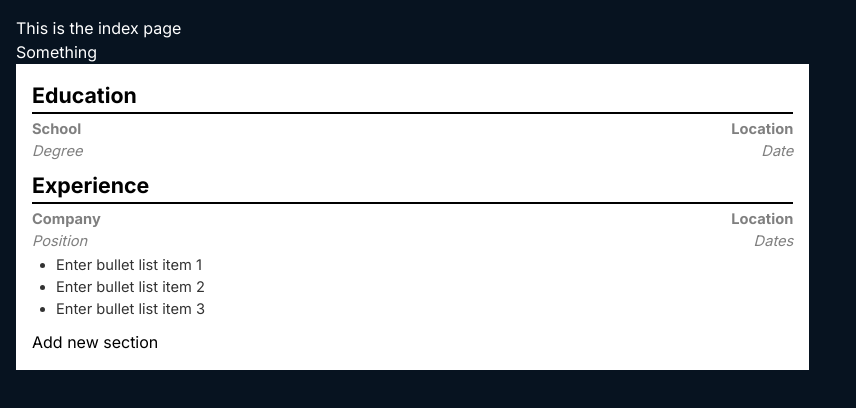
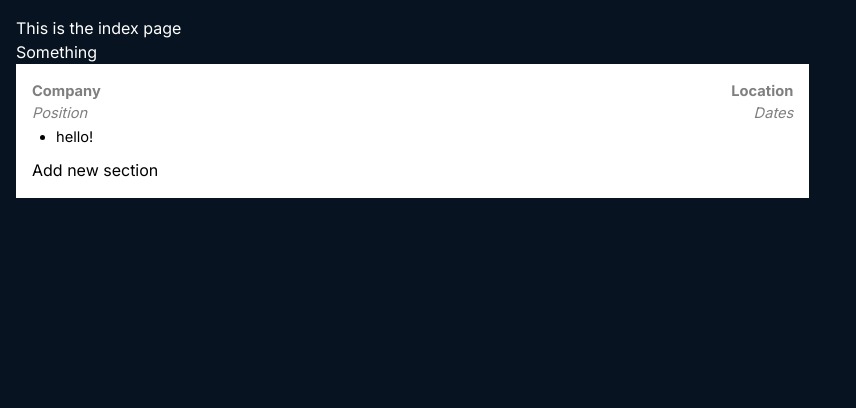
Before and after one commit to Jxl-s/resume-builder, a Next.js app: page /en in a window 1280 px wide. Shown: the top 408 px of the page, without its empty margins (0-856 px from the left). Built offline with nearby package versions, Linux system fonts and the light colour scheme.

Commit message:
editable list wokring maybe

```diff
--- a/src/app/[locale]/Editor.tsx
+++ b/src/app/[locale]/Editor.tsx
@@ -2,9 +2,13 @@
 
 import { FC, useEffect, useState } from "react";
 import useResumeEditorStore from "@/stores/useResumeEditorStore";
-import { EducationItemWithId } from "../../components/items/Education";
+import EducationItem, {
+    EducationItemWithId,
+} from "../../components/items/Education";
 import EditableHeading from "../../components/EditableHeading";
-import { ExperienceItemWithId } from "@/components/items/Experience";
+import ExperienceItem, {
+    ExperienceItemWithId,
+} from "@/components/items/Experience";
 import { v4 as uuidv4 } from "uuid";
 
 const Editor: FC = () => {
@@ -50,6 +54,9 @@ const Editor: FC = () => {
             },
         ]);
     }, [setSections]);
+
+    const [desc, setDesc] = useState<string[]>(["hello!"]);
+    console.log("new desc", desc);
     return (
         <div
             className="bg-white text-black p-4"
@@ -57,7 +64,19 @@ const Editor: FC = () => {
                 width: "595pt",
             }}
         >
-            {sections.map((s) => {
+            <ExperienceItem
+                company="<b></b>"
+                location="<b></b>"
+                position="<b></b>"
+                dates="<b></b>"
+                description={desc}
+                setCompany={() => {}}
+                setLocation={() => {}}
+                setPosition={() => {}}
+                setDates={() => {}}
+                setDescription={setDesc}
+            />
+            {/* {sections.map((s) => {
                 return (
                     <section key={s.id}>
                         <EditableHeading
@@ -87,7 +106,7 @@ const Editor: FC = () => {
                         })}
                     </section>
                 );
-            })}
+            })} */}
             <button onClick={() => addSection("<b></b>")}>
                 Add new section
             </button>
--- /dev/null
+++ b/src/components/EditableList.css
@@ -0,0 +1,9 @@
+.ce-list-unfocused {
+    cursor: pointer;
+}
+
+.ce-list-focused {
+    cursor: auto;
+    background-color: rgb(77 173 178 / 0.2);
+    border: 1px solid rgb(77 173 178);
+}
--- a/src/components/EditableList.tsx
+++ b/src/components/EditableList.tsx
@@ -1,8 +1,7 @@
 "use client";
-import DOMPurify from "isomorphic-dompurify";
 import useDocSettingsStore from "@/stores/useDocSettingsStore";
 import React, { FC, useEffect, useRef, useState } from "react";
-import { sanitizeHtml } from "@/utils/sanitizeHtml";
+import "./EditableList.css";
 
 interface Props {
     items: string[];
@@ -11,82 +10,91 @@ interface Props {
 
 const EditableList: FC<Props> = ({ items, setItems }) => {
     const ulRef = useRef<HTMLUListElement>(null);
-    const [isFocused, setIsFocused] = useState(false);
+    const divRef = useRef<HTMLDivElement>(null);
 
     const contentSize = useDocSettingsStore((state) => state.contentSize);
 
     const handleKeyDown = (e: React.KeyboardEvent) => {
-        if (e.key === "Backspace" && e.currentTarget.textContent === "") {
+        if (
+            (e.key === "Backspace" || e.key === "Delete") &&
+            e.currentTarget.textContent === ""
+        ) {
             e.preventDefault();
         }
     };
 
-    const handleClick = () => {
-        // create a new item if the list is empty
+    const handleFocus = (e: React.FocusEvent<HTMLUListElement>) => {
+        if (divRef.current) {
+            divRef.current.classList.remove("ce-list-unfocused");
+            divRef.current.classList.add("ce-list-focused");
+        }
+
         if (items.length === 0) {
-            setItems([""]);
+            e.currentTarget.innerHTML = "<li></li>";
+            const li = e.currentTarget.querySelector("li");
+            if (!li) return;
+
+            const range = document.createRange();
+            range.setStart(li, 0);
+            range.setEnd(li, 0);
+
+            // Get the Selection object
+            const selection = window.getSelection();
+            if (!selection) return;
+
+            selection.removeAllRanges();
+            selection.addRange(range);
         }
     };
 
-    const handleFocus = () => {
-        setIsFocused(true);
+    const handleBlur = (e: React.FocusEvent<HTMLUListElement>) => {
+        if (divRef.current) {
+            divRef.current.classList.add("ce-list-unfocused");
+            divRef.current.classList.remove("ce-list-focused");
+        }
 
-        // if we got here from tabbing, this is required
-        handleClick();
-    };
-
-    const handleBlur = (e: React.FocusEvent<HTMLUListElement>) => {
-        setIsFocused(false);
-
-        // if the list is empty, set items to an empty array
         if (e.currentTarget.textContent === "") {
             setItems([]);
         } else {
-            const newItems: string[] = [];
+            // parse the list and send
+            const newItems = [];
 
-            for (const child of Array.from(e.currentTarget.children)) {
-                // don't push empty items
-                if (child.textContent !== "") {
-                    newItems.push(child.innerHTML);
-                }
+            for (const item of Array.from(e.currentTarget.children)) {
+                newItems.push(item.innerHTML);
             }
 
             setItems(newItems);
         }
     };
 
-    useEffect(() => {
-        if (!ulRef.current) return;
-        let listItems = items.map((item) => {
-            return `<li>${sanitizeHtml(item)}</li>`;
-        });
-
-        if (listItems.length === 0) {
-            listItems = Array.from({ length: 3 }).map(
-                (_, i) =>
-                    `<li class="opacity-80">Enter bullet list item ${i + 1}</li>`
-            );
-        }
-
-        ulRef.current.innerHTML = listItems.join("");
-    }, [items]);
+    let innerHtml = items.map((item) => `<li>${item}</li>`).join("");
+    if (innerHtml === "") {
+        innerHtml = Array.from({ length: 3 })
+            .map(
+                (_, i) => `<li class="opacity-50">Enter bullet point #${i}</li>`
+            )
+            .join("");
+    }
 
     return (
         <div
-            className={`ps-4 duration-300 rounded-md ${isFocused ? "bg-primary/20" : "cursor-pointer hover:bg-primary/20"}`}
-            onClick={handleClick}
+            ref={divRef}
+            className={`ps-4 duration-300 rounded-md hover:bg-primary/20 ce-list-unfocused`}
         >
             <ul
                 ref={ulRef}
+                onKeyDown={handleKeyDown}
                 onFocus={handleFocus}
                 onBlur={handleBlur}
-                onKeyDown={handleKeyDown}
                 contentEditable={true}
                 spellCheck={false}
                 suppressContentEditableWarning={true}
-                className={`ps-2 py-0.5 list-disc list-outside border-none outline-none`}
+                className={`ce-list ps-2 py-0.5 list-disc list-outside border-none outline-none`}
                 style={{
                     fontSize: `${contentSize}pt`,
+                }}
+                dangerouslySetInnerHTML={{
+                    __html: innerHtml,
                 }}
             />
         </div>
```
Also changed, not shown: src/components/EditableItem.css (+0 -11 lines).
